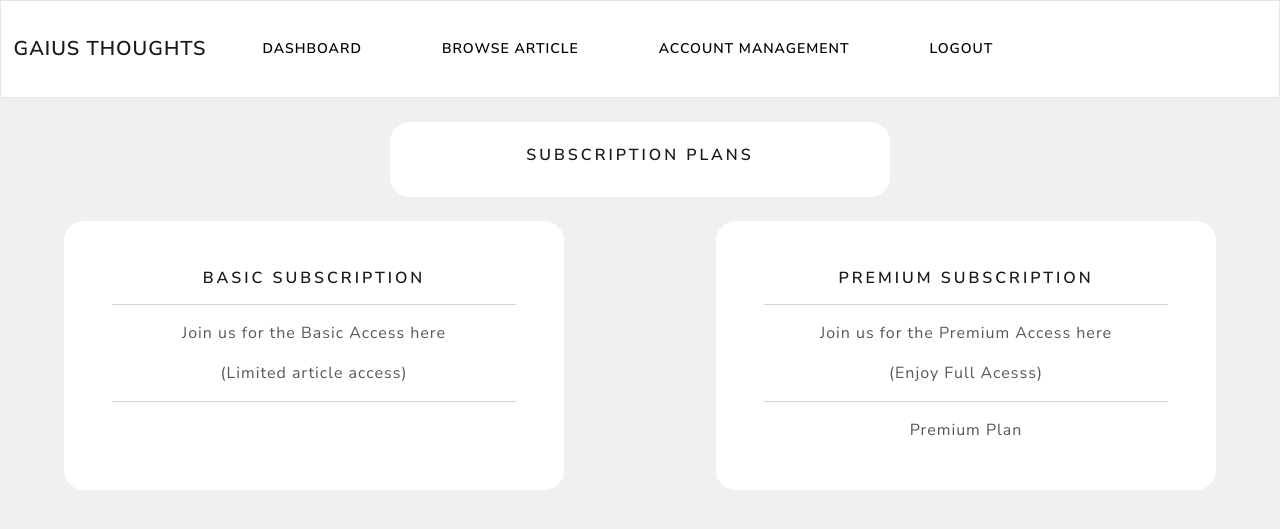
After one commit to oseni99/Subscription, a Django app: page /client/subscription-plans in a window 1280 px wide. The commit adds this page. Shown: the top 529 px of the page. Run offline with Django 5.2, Linux system fonts and the light colour scheme; a user stored in the database is signed in; some libraries are stand-ins or nearby versions.

Commit message:
Functionality for mostly payment plan on client side

```diff
--- a/client/templates/client/locked_sub.html
+++ b/client/templates/client/locked_sub.html
@@ -9,6 +9,9 @@
    <h5>Sorry this is Subscription Required</h5>
    <p>Please Kindly Subscribe to browse articles</p>
 
+
+  <button type="button" class="btn btn-success"><a href="{% url "subscription-plans" %}">>>&nbsp;Check Subscription Plans</a></button>
+
 </div>
 
 
--- a/client/templates/client/navbar.html
+++ b/client/templates/client/navbar.html
@@ -76,7 +76,7 @@
             <a
               class="btn btn-secondary navbar-btn"
               type="button"
-              href="{% url 'account-management' %}"
+              href="{% url 'client-management' %}"
               >Account Management</a
             >
           </li>
--- /dev/null
+++ b/client/templates/client/subscription_plans.html
@@ -0,0 +1,83 @@
+{% extends "client/navbar.html" %} {% block content %}
+
+<br />
+<div class="container bg-white shadow-md p-4 form-layout text-center">
+  <h5>Subscription Plans</h5>
+</div>
+
+<br />
+
+<div class="row">
+  <div class="container bg-white shadow-md p-5 form-layout text-center">
+    <h5>Basic Subscription</h5>
+    <hr />
+    <p>Join us for the Basic Access here</p>
+    <strong>(Limited article access)</strong>
+    <br />
+    <hr />
+
+    <div id="paypal-button-container-P-9H075505SH5275026MZWR3RQ"></div>
+    <script
+      src="https://www.paypal.com/sdk/js?client-id=ATeTUAZ5iV2DfasKERXWXqp4eWytF8OMLAU_oKf-aFvspAzHkqI7RWYWx821TrKuT5MbBvcyP4S9D_sh&vault=true&intent=subscription"
+      data-sdk-integration-source="button-factory"
+    ></script>
+    <script>
+      paypal
+        .Buttons({
+          style: {
+            shape: "pill",
+            color: "blue",
+            layout: "vertical",
+            label: "subscribe",
+          },
+          createSubscription: function (data, actions) {
+            return actions.subscription.create({
+              /* Creates the subscription */
+              plan_id: "P-9H075505SH5275026MZWR3RQ",
+            });
+          },
+          onApprove: function (data, actions) {
+            alert(data.subscriptionID); // You can add optional success message for the subscriber here
+          },
+        })
+        .render("#paypal-button-container-P-9H075505SH5275026MZWR3RQ"); // Renders the PayPal button
+    </script>
+    <br>
+  </div>
+
+  <div class="container bg-white shadow-md p-5 form-layout text-center">
+    <h5>Premium Subscription</h5>
+    <hr />
+    <p>Join us for the Premium Access here</p>
+    <strong>(Enjoy Full Acesss)</strong>
+    <br />
+    <hr />
+    Premium Plan
+    <div id="paypal-button-container-P-4C0248569P450714CMZWSXQI"></div>
+    <script>
+      paypal
+        .Buttons({
+          style: {
+            shape: "pill",
+            color: "gold",
+            layout: "vertical",
+            label: "subscribe",
+          },
+          createSubscription: function (data, actions) {
+            return actions.subscription.create({
+              /* Creates the subscription */
+              plan_id: "P-4C0248569P450714CMZWSXQI",
+            });
+          },
+          onApprove: function (data, actions) {
+            alert(data.subscriptionID); // You can add optional success message for the subscriber here
+          },
+        })
+        .render("#paypal-button-container-P-4C0248569P450714CMZWSXQI"); // Renders the PayPal button
+    </script>
+  </div>
+
+  <br />
+</div>
+
+{% endblock content %}
--- a/client/urls.py
+++ b/client/urls.py
@@ -5,4 +5,7 @@ urlpatterns = [
     path("client-dashboard",views.client_dashboard, name="client-dashboard"),
     path("browse-articles",views.browse_articles, name="browse-articles"),
     path("locked-subscription",views.locked_sub, name="locked-subscription"),
+    path("subscription-plans",views.subscription_plans, name="subscription-plans"),
+    path("account-management",views.account_management, name="client-management"),
+    path("delete-account",views.account_deletion, name="client-delete"),
 ]
--- a/client/views.py
+++ b/client/views.py
@@ -2,6 +2,9 @@ from django.shortcuts import render, redirect
 from django.contrib.auth.decorators import login_required
 from writer.models import Article
 from .models import Subscription
+from .forms import UpdateUserForm
+from account.models import CustomUser
+
 
 @login_required(login_url="login")
 def client_dashboard(request):
@@ -39,3 +42,31 @@ def browse_articles(request):
 @login_required(login_url="login")
 def locked_sub(request):
     return render(request, "client/locked_sub.html")
+
+
+@login_required(login_url="login")
+def subscription_plans(request):
+    return render(request, "client/subscription_plans.html")
+
+
+@login_required(login_url="login")
+def account_management(request):
+    form = UpdateUserForm(instance=request.user)
+    if request.method == "POST":
+        form = UpdateUserForm(request.POST, instance=request.user)
+        if form.is_valid():
+            form.save()
+            return redirect ("client-dashboard")
+    return render(request,"client/account_management.html", {
+        "update_user":form
+        })
+
+
+
+@login_required(login_url="login")
+def account_deletion(request):
+    if request.method == "POST":
+        my_profile = CustomUser.objects.get(email=request.user)
+        my_profile.delete()
+        return redirect("login")
+    return render(request, "client/delete_account.html")
--- a/subscription/settings.py
+++ b/subscription/settings.py
@@ -36,6 +36,8 @@ INSTALLED_APPS = [
 CRISPY_ALLOWED_TEMPLATE_PACKS = "bootstrap5"
 
 CRISPY_TEMPLATE_PACK = "bootstrap5"
+
+SECURE_CROSS_ORIGIN_OPENER_POLICY = 'same-origin-allow-popups'
 
 
 AUTH_USER_MODEL = 'account.CustomUser'
```
Also changed, not shown: client/forms.py (added, +11 -0 lines), client/templates/client/account_management.html (added, +30 -0 lines), client/templates/client/delete_account.html (added, +17 -0 lines), db.sqlite3.
